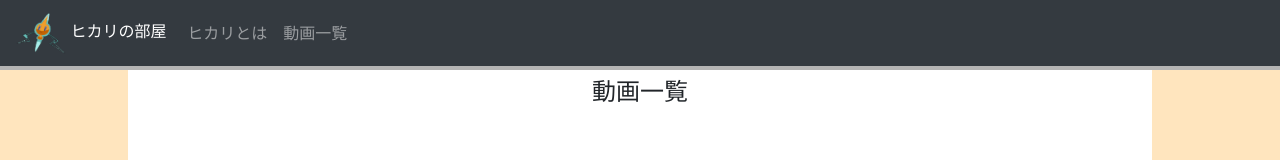
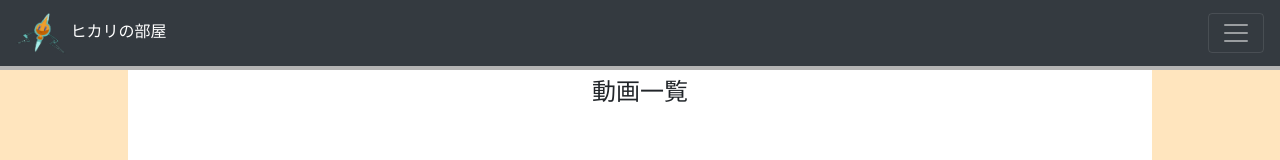
Before and after one commit to reityerukohaku2/vue-portfolio, a Vue app: page /videos in a window 1280 px wide. Shown: the top 160 px of the page. Built offline with nearby package versions, Linux system fonts and the light colour scheme.

Commit message:
ナビゲーションバーは治らなかった

```diff
--- a/public/index.html
+++ b/public/index.html
@@ -5,7 +5,7 @@
     <meta http-equiv="X-UA-Compatible" content="IE=edge">
     <meta name="viewport" content="width=device-width,initial-scale=1.0">
     <link rel="icon" href="<%= BASE_URL %>favicon.ico">
-    <title><%= htmlWebpackPlugin.options.title %></title>
+    <title>ヒカリの部屋</title>
   </head>
   <body>
     <noscript>
--- a/src/App.vue
+++ b/src/App.vue
@@ -4,7 +4,9 @@
       <meta
         name="viewport"
         content="width=device-width, initial-scale=1.0, maximum-scale=1.0, minimum-scale=1.0"
+        title="ヒカリの部屋"
       />
+      <link rel="shortcut icon" href="favicon.ico" />
     </head>
     <Header />
 
@@ -29,9 +31,7 @@ import Footer from "./components/Footer.vue";
   }
 })
 export default class App extends Vue {
-  private CreateTitle(routeInstance: Array<RouteConfig>) {
-
-  }
+  private CreateTitle(routeInstance: Array<RouteConfig>) {}
 }
 </script>
 
--- a/src/components/Header.vue
+++ b/src/components/Header.vue
@@ -1,5 +1,5 @@
 <template>
-  <nav class="navbar navbar-dark bg-dark navbar-expand-md">
+  <nav class="navbar navbar-dark navbar-expand-xs bg-dark">
     <div href="#" class="title">
       <router-link to="/" class="title">
         <img src="../assets/hikari-logo.png" width="50" height="50" alt />
@@ -11,14 +11,14 @@
       class="navbar-toggler"
       type="button"
       data-toggle="collapse"
-      data-target="#nav-items"
-      aria-controls="nav-items"
+      data-target="#navmenu1"
+      aria-controls="navmenu1"
       aria-label="Toggle navigation"
     >
       <span class="navbar-toggler-icon"></span>
     </button>
 
-    <div class="navbar-nav navbar-collapse collapse" id="nav-items">
+    <div class="navbar-nav navbar-collapse collapse" id="navmenu1">
       <router-link to="/about" class="nav-item nav-link"
         >ヒカリとは</router-link
       >
--- a/src/router/index.ts
+++ b/src/router/index.ts
@@ -13,19 +13,17 @@ const routes: Array<RouteConfig> = [
   {
     path: "/",
     name: "home",
-    component: Home,
+    component: Home
   },
   {
     path: "/about",
     name: "About",
-    component: () => import("../views/About.vue"),
-    meta: { title: 'ヒカリとは'}
+    component: () => import("../views/About.vue")
   },
   {
     path: "/videos",
     name: "Videos",
-    component: () => import("../views/Videos.vue"),
-    meta: { title: '動画一覧'}
+    component: () => import("../views/Videos.vue")
   },
   {
     path: "/twitterTestSite",
--- a/src/views/Videos.vue
+++ b/src/views/Videos.vue
@@ -44,7 +44,7 @@ export default class Videos extends Vue {}
   flex: 1;
   margin: 0 10vw;
   background-color: white;
-  padding: 0 4vw;
+  padding: 0 4vw 4vh 4vw;
 }
 
 h2 {
```
Also changed, not shown: 1 other file (tests, documents, lock files or other folders).
